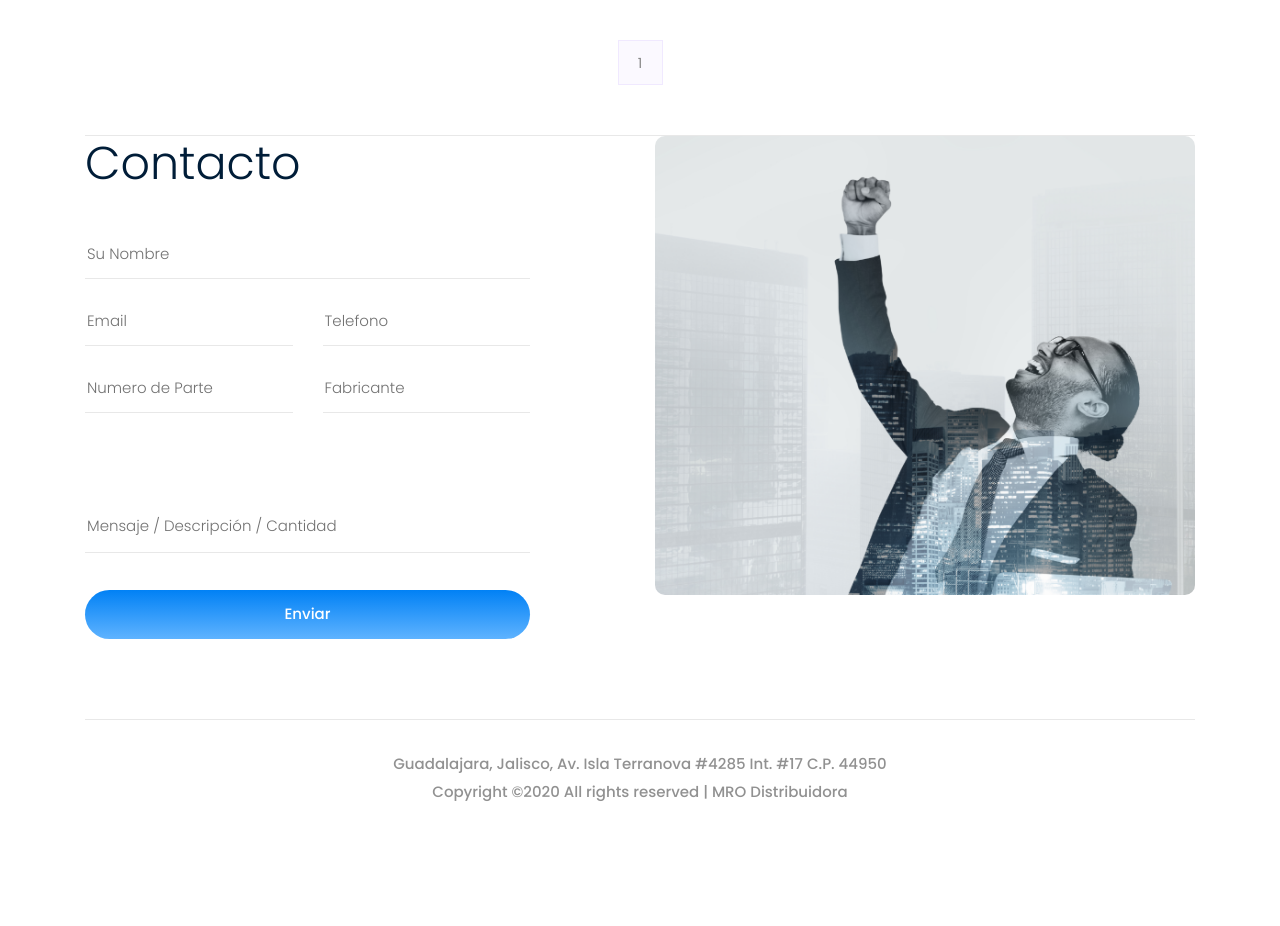
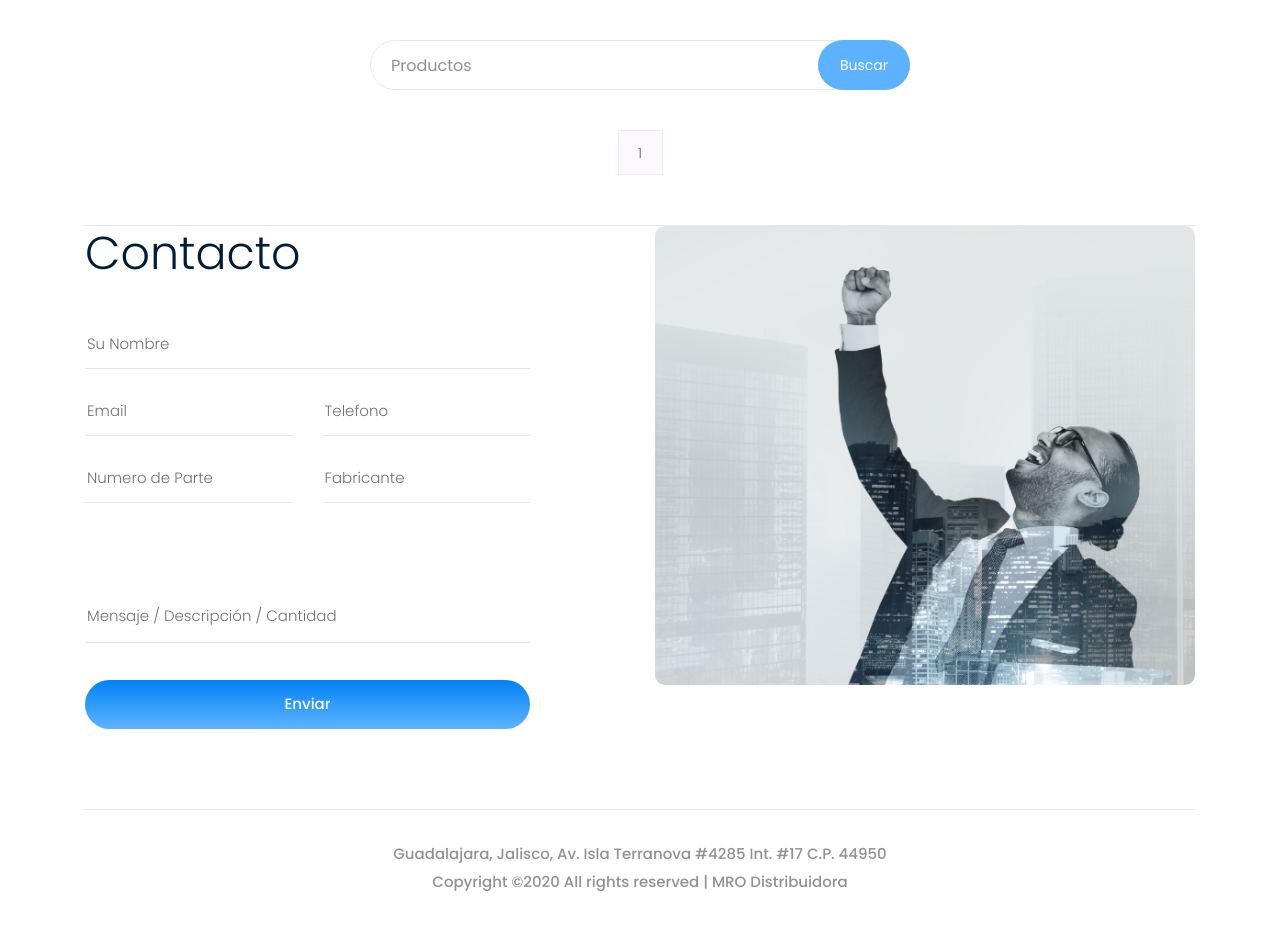
Before and after one commit to jonsanchezr/sitioweb-python, a Django app: page /productos/ in a window 1280 px wide. Shown: the part 574-1500 px from the top of the page. Before the commit the page ends 1375 px from the top, so only its background shows below. Run offline with Django 3.2, Linux system fonts and the light colour scheme; data that the repository does not hold is empty; some libraries are stand-ins or nearby versions.

Commit message:
buscador en la seccion de productos

```diff
--- a/applications/products/views.py
+++ b/applications/products/views.py
@@ -6,8 +6,15 @@ from .models import Comeisu
 # Create your views here.
 
 def productos(request):
+	comeisu = Comeisu.objects.all()
 
-	comeisu = Comeisu.objects.all()
+	if request.GET.get('buscar'):
+		buscar = request.GET.get('buscar')
+		filtered = comeisu.filter(cla_isu__contains=buscar.upper())
+		contexto = {
+			'comeisu':filtered
+		}
+		return render(request,'general/products.html',contexto)
 
 	paginator = Paginator(comeisu, 20)
 	page_number = request.GET.get('page')
--- a/templates/general/products.html
+++ b/templates/general/products.html
@@ -36,7 +36,23 @@
       </div>
 
       <div class="row">
+        <div style="margin-bottom: 20px;" class="col-xl-3 col-lg-3 col-md-3">
+        </div>
 
+        <div style="margin-bottom: 20px;" class="col-xl-6 col-lg-6 col-md-6">
+          <aside class="single_sidebar_widget search_widget">
+            <form action="{% url 'productos' %}" method="GET" class="newsletter_form">
+              <input type="text" placeholder="Productos" style="border: 1px solid #E8E8E8;border-radius: 30px;height: 50px;" name="buscar">
+              <button type="submit" style="background: #5DB2FF;border-radius: 30px;">Buscar</button>
+            </form>
+          </aside>
+        </div>
+
+        <div style="margin-bottom: 20px;" class="col-xl-3 col-lg-3 col-md-3">
+        </div>
+      </div>
+
+      <div class="row">
         {% for c in comeisu %}
         <div class="col-xl-3 col-lg-3 col-md-6">
           <a href="/producto/{{ c.cla_isu }}">
```
